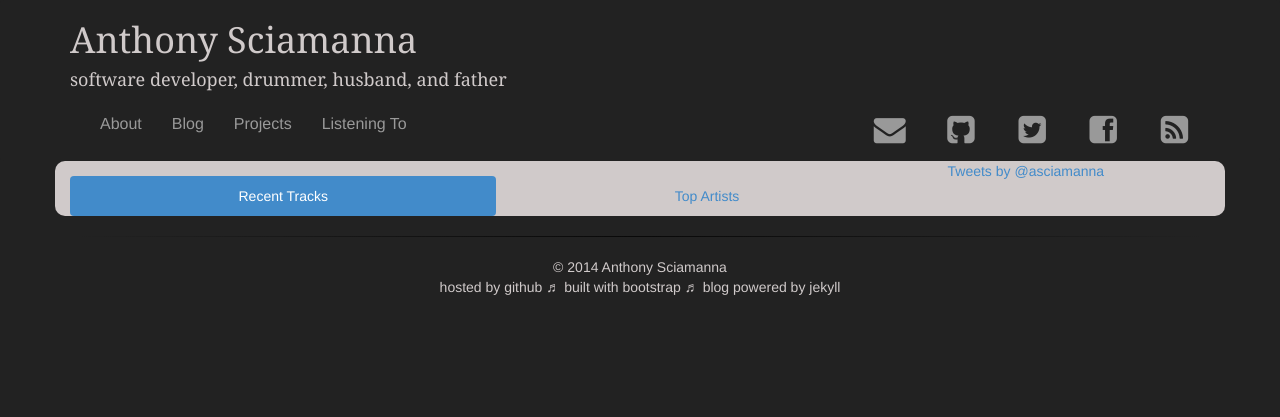
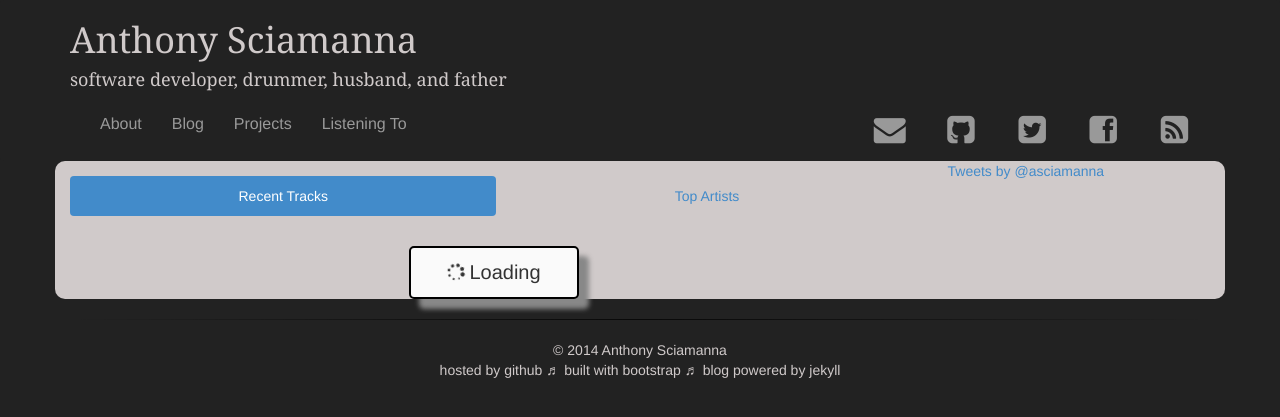
Before and after one commit to asciamanna/asciamanna.github.io, a Jekyll site: the page built from listeningto.html, in a window 1280 px wide. Shown: the top 417 px of the page. Built offline with Jekyll 4.4.1, drawn with Linux system fonts in a browser that asks for light colours; nearby versions of some CDN libraries; comment, search, counter and statistics services are not loaded.

Commit message:
adding loading label to listening to app as well as markup and styling updates

```diff
--- a/css/listeningto.css
+++ b/css/listeningto.css
@@ -33,3 +33,22 @@
     text-align: center;
     margin: 20px 0px;
 }
+
+.loading-label {
+   margin-right: 5px;
+}
+
+.spinner {
+   background: #FAFAFA;
+   border: 2px solid black;
+   padding: 10px;
+   width: 20%;
+   margin-top: 30px;
+   margin-left: auto;
+   margin-right: auto;
+   border-radius: 5px;
+   box-shadow: 10px 10px 5px #888888;
+   text-align: center;
+   font-size: 20px;
+   z-index: 1;
+}
--- a/js/listeningto-app/controllers/mainController.js
+++ b/js/listeningto-app/controllers/mainController.js
@@ -8,6 +8,7 @@ app.controller('mainController', function($scope, $http) {
     $scope.connectError = false;
 
     $scope.getRecentTracks = function() {
+        $scope.showSpinner = true;
         $http.jsonp('http://listeningto.apphb.com/api/recenttracks?callback=JSON_CALLBACK')
             .success(function(data) {
                 $scope.recentTracks.length = 0;
@@ -23,14 +24,17 @@ app.controller('mainController', function($scope, $http) {
                 $scope.recentTracksActive = true;
                 $scope.topArtistsActive = false;
 		$scope.connectError = false;
+        	$scope.showSpinner = false;
             })
             .error(function(error) {
 		$scope.connectError = true;
+        	$scope.showSpinner = false;
             });
     };
 
 
     $scope.getTopArtists = function() {
+        $scope.showSpinner = true;
         $http.jsonp('http://listeningto.apphb.com/api/topArtists?callback=JSON_CALLBACK')
             .success(function(data) {
                 $scope.topArtists.length = 0;
@@ -42,9 +46,11 @@ app.controller('mainController', function($scope, $http) {
                 $scope.recentTracksActive = false;
                 $scope.topArtistsActive = true;
 		$scope.connectError = false;
+                $scope.showSpinner = false;
             })
             .error(function(error) {
 		$scope.connectError = true;
+		$scope.showSpinner = false;
             });
     };
 });
--- a/listeningto.html
+++ b/listeningto.html
@@ -49,6 +49,9 @@ layout: default
             <hr/>
         </li>
     </ul>
+   <div ng-cloak class="ng-cloak spinner" ng-show="showSpinner">
+	<i class="fa fa-spinner fa-spin loading-label"></i>Loading
+   </div>
    <div ng-cloak class="ng-cloak error" ng-show="connectError">
 	Cannot connect to the Last.fm Service to access music data.<br/>
 	Check the <a href='http://status.last.fm'>Last.fm Status Site</a> for more information.
```
